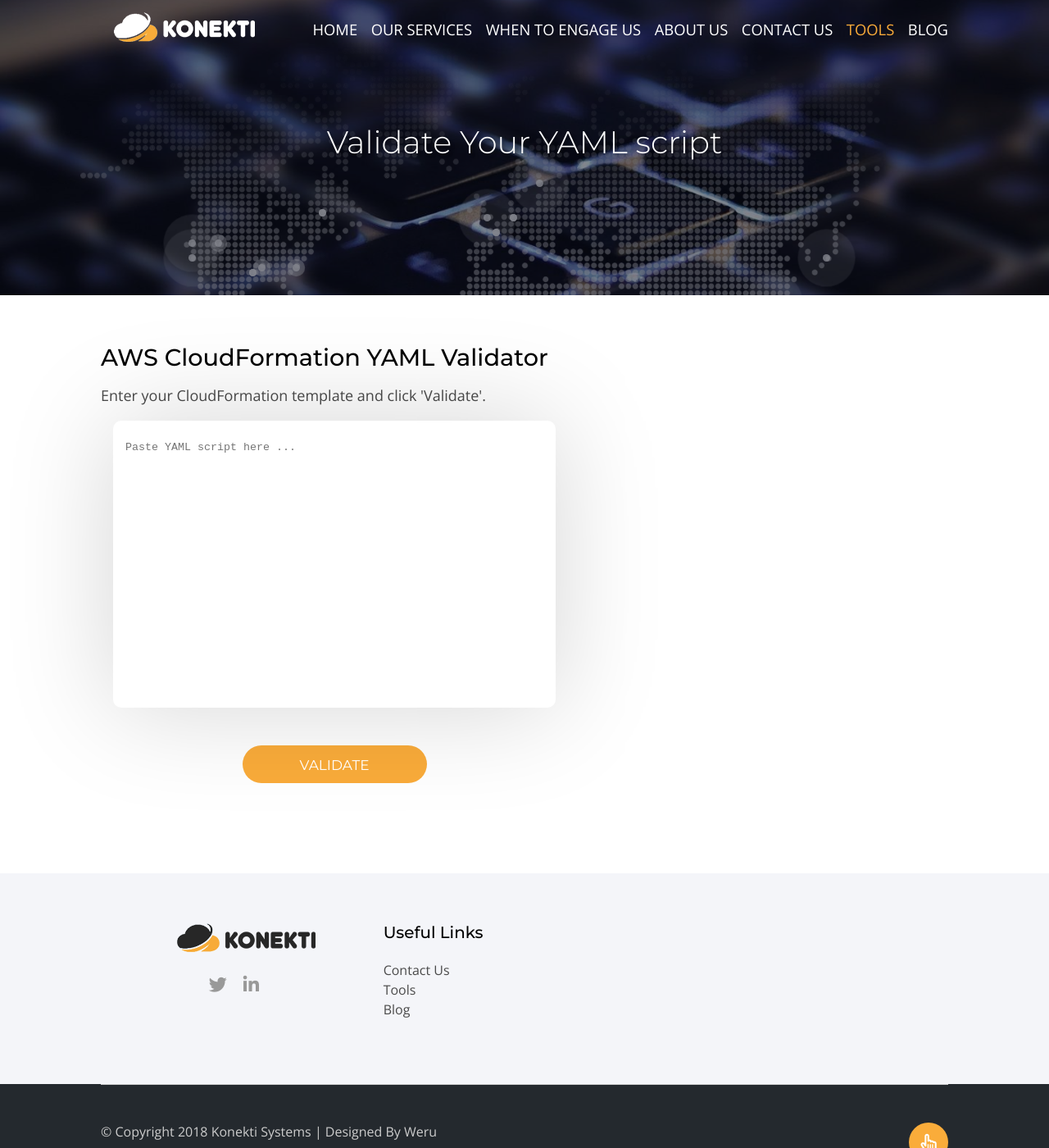
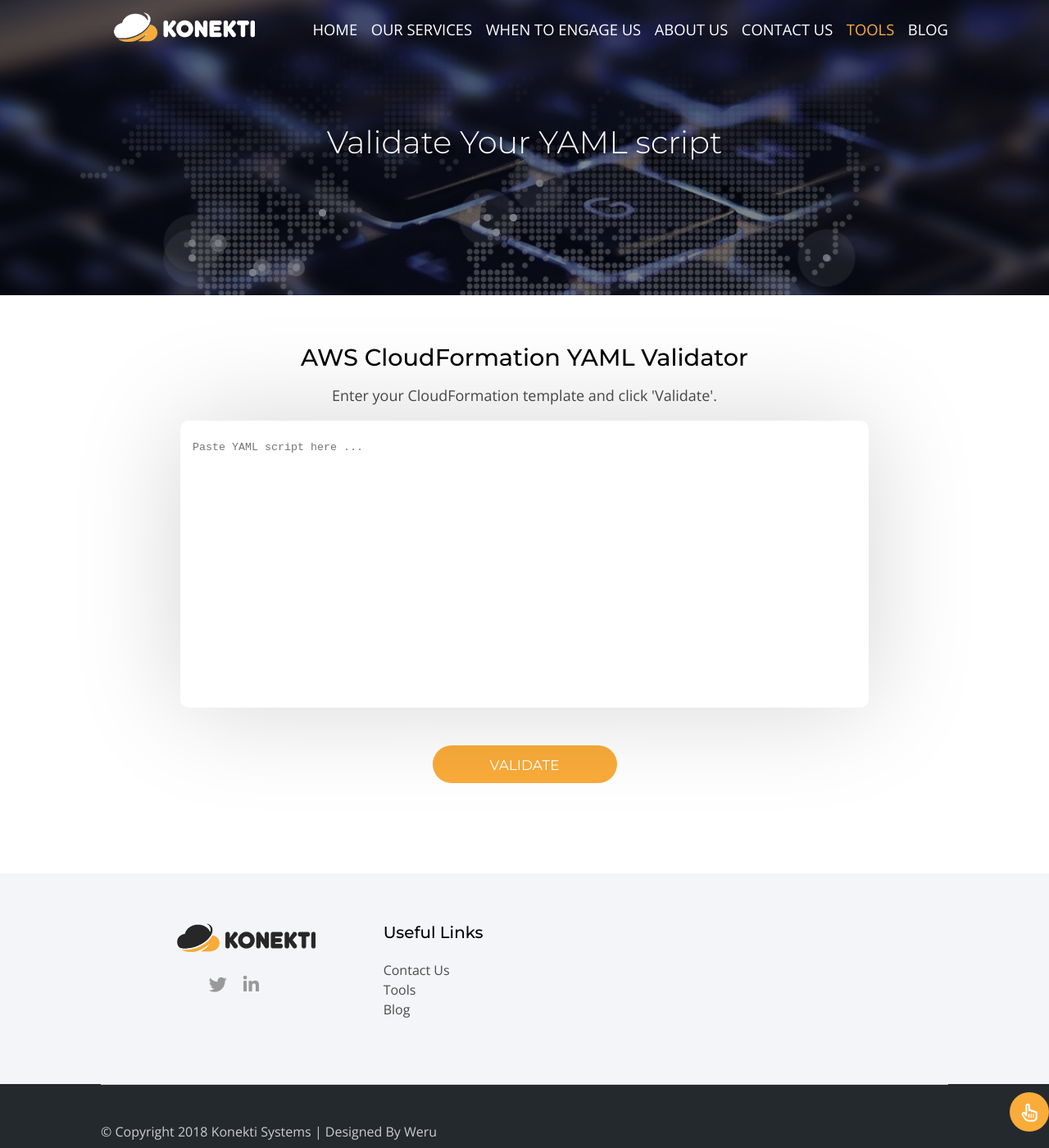
Before and after one commit to konekti/jeffbrl.github.io, a Jekyll site: the page built from _pages/validator.html, in a window 1280 px wide and 1400 px high. Shown: the whole window at 82% size. Built offline with Jekyll 4.4.1, drawn with Linux system fonts in a browser that asks for light colours; nearby versions of some CDN libraries.

Commit message:
update styles

```diff
--- a/_sass/_animate.scss
+++ b/_sass/_animate.scss
@@ -86,3 +86,31 @@
     left: 162px;
   }
 }
+
+@keyframes grow {
+  0%{
+    height: 0;
+    opacity: 0;
+  }
+  50% {
+    opacity: 1;
+  }
+  100% {
+    height: initial;
+    opacity: 1;
+  }
+}
+
+@keyframes retard {
+  0%{
+    height: initial;
+    opacity: 1;
+  }
+  50% {
+    opacity: 0;
+  }
+  100%{
+    height: 0;
+    opacity: 0;
+  }
+}
--- a/_sass/_components.scss
+++ b/_sass/_components.scss
@@ -36,6 +36,19 @@
     width: 100%;
     outline: none;
     -webkit-appearance: none;
+    transition: all 0.3s;
+    &-shadow {
+      border: 1px solid #f0f0f0;
+      margin: 15px auto 25px !important;
+      box-shadow: 0 0 20px rgba(0,0,0,0.1);
+      &:focus{
+        box-shadow: 0 0 40px rgba(0,0,0,0.17);
+      }
+    }
+  }
+  &_validator{
+    max-width: 840px;
+    margin: 0 auto;
   }
 }
 .main{
@@ -226,11 +239,9 @@
   }
 }
 .validator{
+  text-align: center;
   h1{
     font-size: 1.8rem;
-  }
-  form{
-    margin: 0 15px;
   }
 }
 .intro{
@@ -261,3 +272,74 @@
   background: $dark;
   color: $mute;
 }
+
+// subscribe widget;
+.mail{
+  h2,h3{
+    padding-top: 15px;
+  }
+  &_container {
+    position: fixed;
+    bottom: 0;
+    right: 0;
+    width: 100%;
+  }
+  &_grow {
+    animation: grow 1s forwards;
+    padding: 10px 20px;
+  }
+  &_retard {
+    animation: retard 1s forwards;
+    padding: 0;
+  }
+  &_inner{
+    position: relative;
+  }
+  &_preview,&_body{
+    position: absolute;
+    bottom: 0;
+    right: 0;
+    overflow: hidden;
+    transform-origin: 100% 50%;
+    min-width: 280px;
+  }
+  &_preview {
+    font-family:  'Montserrat', sans-serif;
+    font-weight: 500;
+    cursor: pointer;
+    background: $gold;
+    display: flex;
+    justify-content: space-between;
+    color: #fff;
+    border-radius: 10px 10px 0 0;
+  }
+  &_body{
+    background: $light;
+    box-shadow: 0 0 60px rgba(0,0,0,0.3);
+    border-radius: 10px 10px 0 0;
+    text-align: center;
+  }
+  &_close{
+    overflow: hidden;
+    position: absolute;
+    right: 15px;
+    bottom: 15px;
+    background: transparent;
+    display: flex;
+    flex-direction: column;
+    justify-content: center;
+    align-items: center;
+    min-width: 90px;
+    color: #444;
+    font-size: 1rem;
+    text-transform: uppercase;
+    cursor: pointer;
+    border-radius: 5px;
+    box-shadow: 0 0 10px rgba(0,0,0,0.17);
+    z-index: 15;
+    transition: all 0.3s;
+    &:hover{
+      box-shadow: 0 0 30px rgba(0,0,0,0.17);
+    }
+  }
+}
--- a/_sass/_theme.scss
+++ b/_sass/_theme.scss
@@ -80,7 +80,6 @@
 	width: 100%;
 	padding: 45px 0;
 	height: auto;
-	position: relative;
 	border-top: 1px solid #ccc;
 	p {
 		margin: 0;
```
